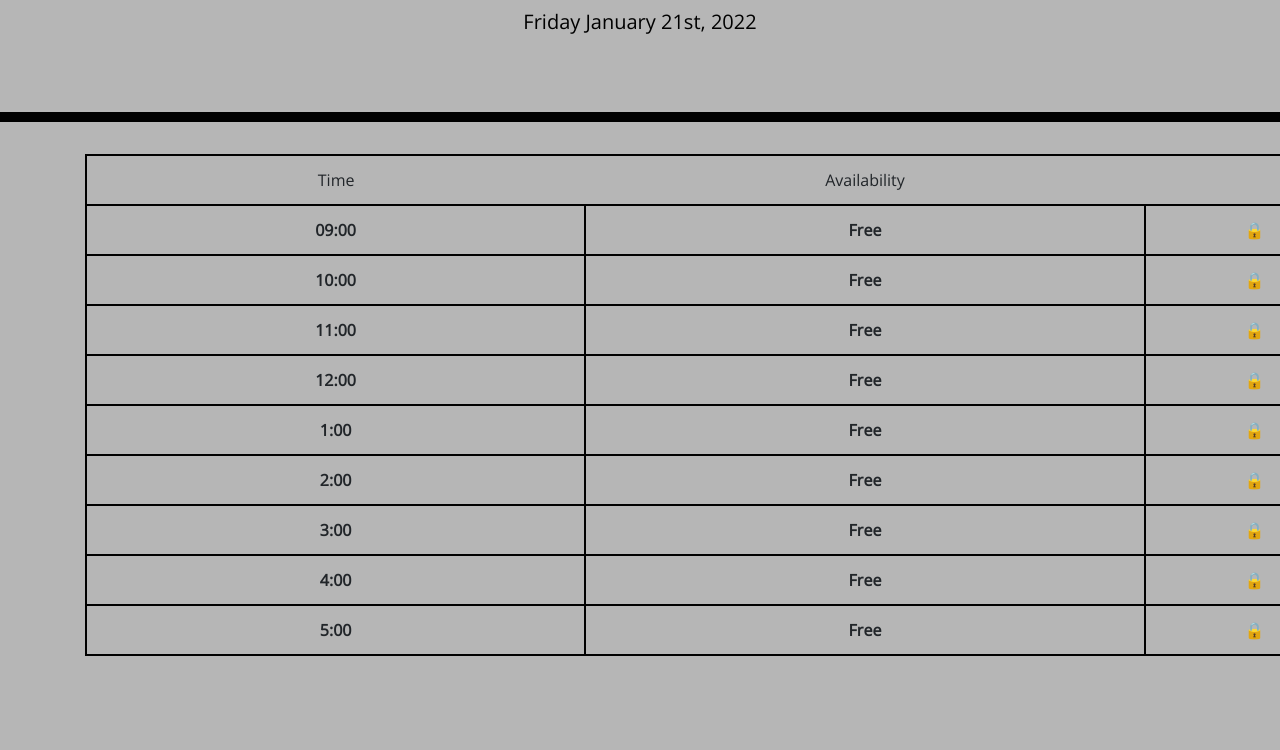
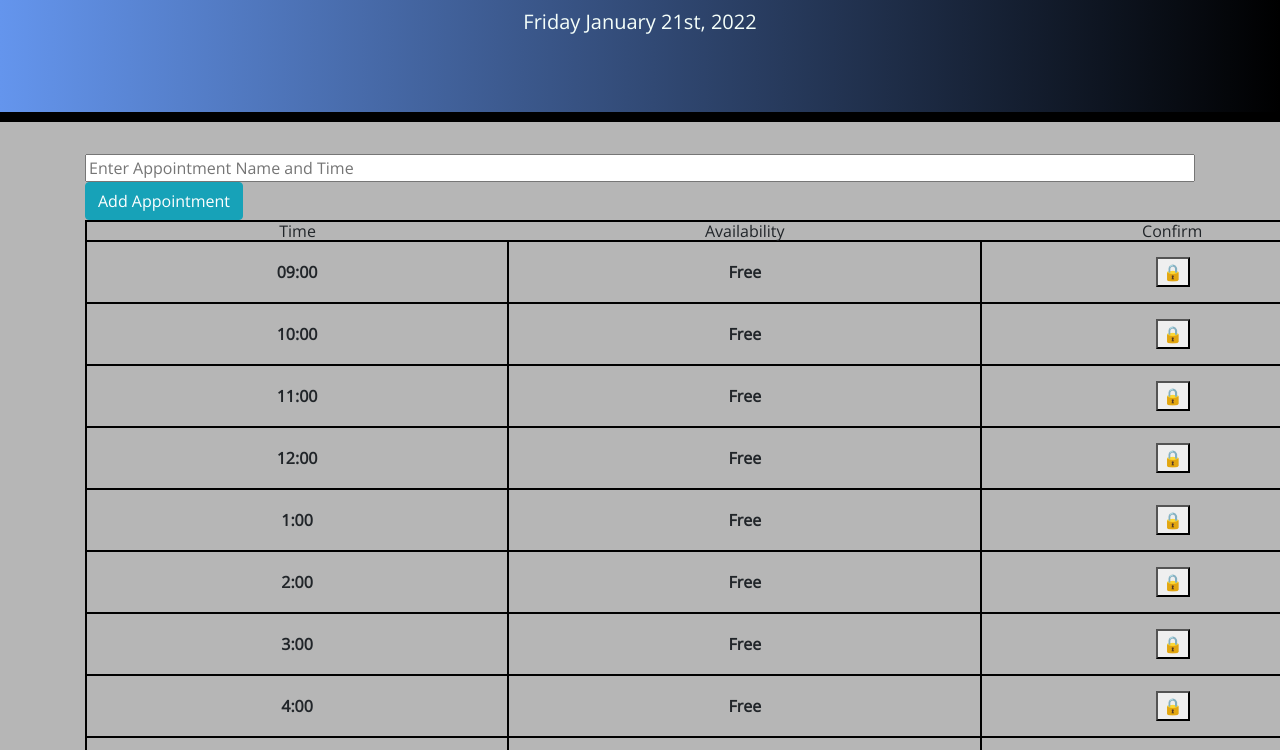
Before and after one commit to NathanMilburn/NBM-Homework-05-Work-Day-Scheduler, a plain HTML site: page index.html in a window 1280 px wide. Shown: the part 182-932 px from the top of the page. Before the commit the page ends 838 px from the top, so only its background shows below. Drawn offline with nearby package versions, Linux system fonts and the light colour scheme.

Commit message:
added button tags for the lock appointment feature and changed the jumbotron colorway to match my portfolio page

```diff
--- a/index.html
+++ b/index.html
@@ -30,58 +30,62 @@
     </header>
     <div class="container">
       <!-- Timeblocks go here -->
-      <form></form>
+      <form id="appointment-form">
+        <input type="text" class="form-input w-100" id="appointment-input" name="appointment-input" placeholder="Enter Appointment Name and Time" />
+        <button class="btn btn-info">Add Appointment</button>
+      </form>
       <!-- To Do: Add Calender Here -->
 
       <table class="scheduling">
-        <tr align="center" height="50">
+        <tr>
           <td>Time</td>
           <td>Availability</td>
+          <td>Confirm</td>
         </tr>
         <tr align="center" height="50">
           <th>09:00</th>
           <th>Free</th>
-          <th class="lockAppointment">&#128274;</th>
+          <th><button class="lockAppointment">&#128274;</button></th>
         </tr>
         <tr align="center" height="50">
           <th>10:00</th>
           <th>Free</th>
-          <th class="lockAppointment">&#128274;</th>
+          <th><button class="lockAppointment">&#128274;</button></th>
         </tr>
         <tr align="center" height="50">
           <th>11:00</th>
           <th>Free</th>
-          <th class="lockAppointment">&#128274;</th>
+          <th><button class="lockAppointment">&#128274;</button></th>
         </tr>
         <tr align="center" height="50">
           <th>12:00</th>
           <th>Free</th>
-          <th class="lockAppointment">&#128274;</th>
+          <th><button class="lockAppointment">&#128274;</button></th>
         </tr>
         <tr align="center" height="50">
           <th>1:00</th>
           <th>Free</th>
-          <th class="lockAppointment">&#128274;</th>
+          <th><button class="lockAppointment">&#128274;</button></th>
         </tr>
         <tr align="center" height="50">
           <th>2:00</th>
           <th>Free</th>
-          <th class="lockAppointment">&#128274;</th>
+          <th><button class="lockAppointment">&#128274;</button></th>
         </tr>
         <tr align="center" height="50">
           <th>3:00</th>
           <th>Free</th>
-          <th class="lockAppointment">&#128274;</th>
+          <th><button class="lockAppointment">&#128274;</button></th>
         </tr>
         <tr align="center" height="50">
           <th>4:00</th>
           <th>Free</th>
-          <th class="lockAppointment">&#128274;</th>
+          <th><button class="lockAppointment">&#128274;</button></th>
         </tr>
         <tr align="center" height="50">
           <th>5:00</th>
           <th>Free</th>
-          <th class="lockAppointment">&#128274;</th>
+          <th><button class="lockAppointment">&#128274;</button></th>
         </tr>
       </table>
     </div>
--- a/style.css
+++ b/style.css
@@ -16,8 +16,8 @@ textarea {
 
 .jumbotron {
     text-align: center;
-    background-color: transparent;
-    color: black;
+    background: linear-gradient(90deg, cornflowerblue 0%, black 100%);
+    color: mintcream;
     border-radius: 0;
     border-bottom: 10px solid black;
 }
```
